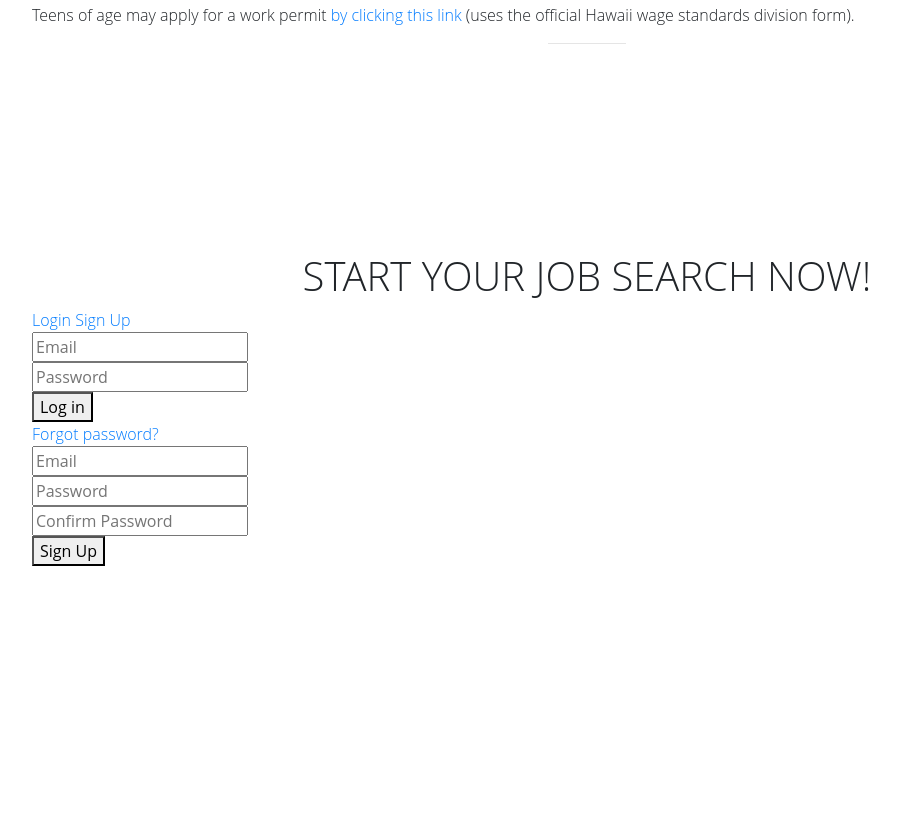
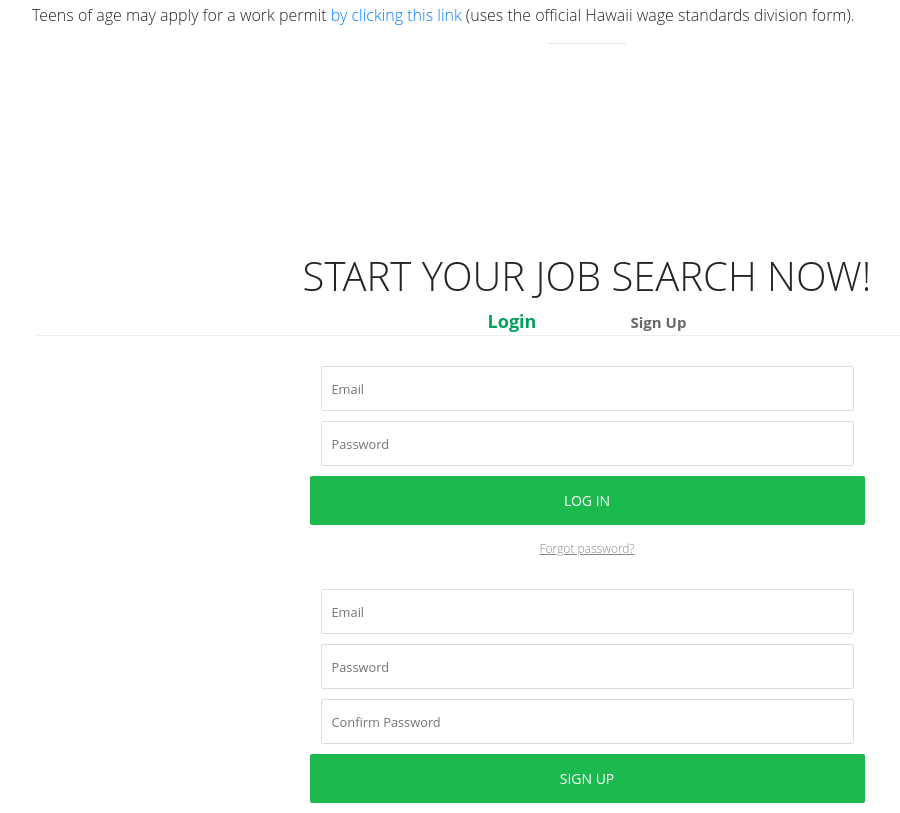
Before and after one commit to gianxv/JobJam, a plain HTML site: page index.html in a window 1280 px wide. Shown: the part 1687-2500 px from the top of the page, without its empty margins (53-953 px from the left). Before the commit the page ends 2333 px from the top, so only its background shows below. Drawn offline with nearby package versions, Linux system fonts and the light colour scheme; a script that the page names is missing.

Commit message:
Update homecss.css

```diff
--- a/homecss.css
+++ b/homecss.css
@@ -1,3 +1,4 @@
+@import url("https://fonts.googleapis.com/css2?family=Poppins:wght@300;400;500;600;700;800;900&display=swap");
 // Variables
 $red: #ad0000;
 
@@ -228,3 +229,99 @@ hr {
 		left: auto;
 		right: 0;
 	}
+// Sign Up
+.login-box{
+  position:relative;
+  margin: 10px auto;
+  width: 500px;
+  height: 380px;
+  background-color: #fff;
+  padding: 10px;
+  border-radius: 3px;
+  -webkit-box-shadow: 0px 2px 3px 0px rgba(0,0,0,0.33);
+-moz-box-shadow: 0px 2px 3px 0px rgba(0,0,0,0.33);
+box-shadow: 0px 2px 3px 0px rgba(0,0,0,0.33);
+}
+.lb-header{
+  position:relative;
+  color: #00415d;
+  margin: 5px 5px 10px 5px;
+  padding-bottom:10px;
+  border-bottom: 1px solid #eee;
+  text-align:center;
+  height:28px;
+}
+.lb-header a{
+  margin: 0 25px;
+  padding: 0 20px;
+  text-decoration: none;
+  color: #666;
+  font-weight: bold;
+  font-size: 15px;
+  -webkit-transition: all 0.1s linear;
+  -moz-transition: all 0.1s linear;
+  transition: all 0.1s linear;
+}
+.lb-header .active{
+  color: #029f5b;
+  font-size: 18px;
+}
+.email-login,.email-signup{
+  position:relative;
+  float: left;
+  width: 100%;
+  height:auto;
+  margin-top: 20px;
+  text-align:center;
+}
+.u-form-group{
+  width:100%;
+  margin-bottom: 10px;
+}
+.u-form-group input[type="email"],
+.u-form-group input[type="password"]{
+  width: calc(50% - 22px);
+  height:45px;
+  outline: none;
+  border: 1px solid #ddd;
+  padding: 0 10px;
+  border-radius: 2px;
+  color: #333;
+  font-size:0.8rem;
+  -webkit-transition:all 0.1s linear;
+  -moz-transition:all 0.1s linear;
+  transition:all 0.1s linear;
+}
+.u-form-group input:focus{
+  border-color: #358efb;
+}
+.u-form-group button{
+  width:50%;
+  background-color: #1CB94E;
+  border: none;
+  outline: none;
+  color: #fff;
+  font-size: 14px;
+  font-weight: normal;
+  padding: 14px 0;
+  border-radius: 2px;
+  text-transform: uppercase;
+}
+.forgot-password{
+  width:50%;
+  text-align: left;
+  text-decoration: underline;
+  color: #888;
+  font-size: 0.75rem;
+}
+#sign {
+	font-family: 'Roboto', sans-serif;
+	border-radius: 100px;
+	border: none;
+	border: 3px solid #66b3ff;
+	cursor: pointer;
+	outline: none;
+	color: #66b3ff;
+	font-weight: bold;
+	transition: 0.3s;
+}
```
